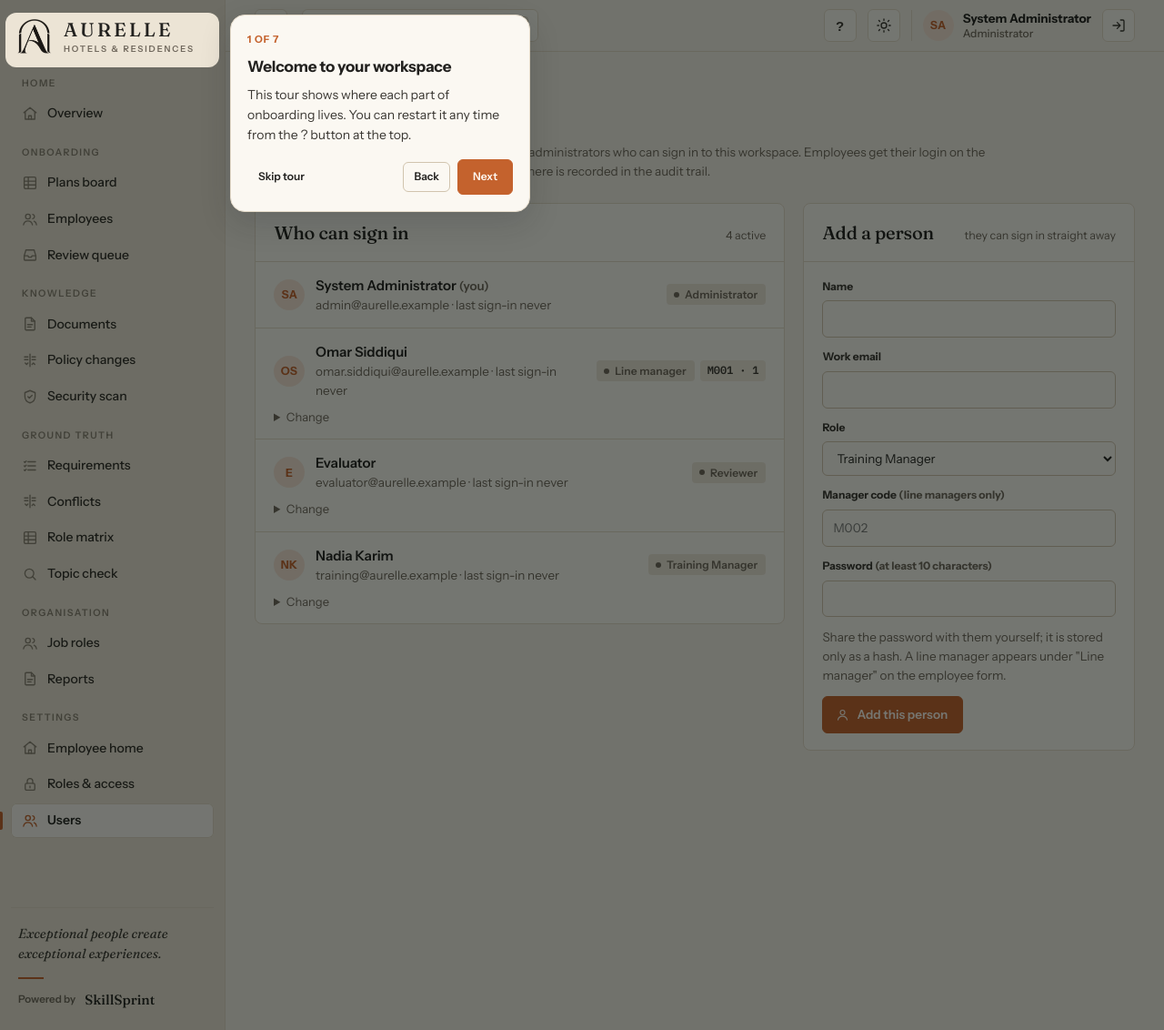
After one commit to 27fazeelat-spec/techwiz26, a Flask app: page /settings/users in a window 1280 px wide. The commit adds this page. Shown: the whole page at 91% size. Run offline with Flask 3, Linux system fonts and the light colour scheme; a user stored in the database is signed in; some libraries are stand-ins or nearby versions; some web fonts are replaced.

Commit message:
Settings > Users: the administrator adds training managers, reviewers, line managers and administrators, changes roles, resets passwords and switches logins off; line manager chosen from a list on the employee form

```diff
--- a/src/auth/models.py
+++ b/src/auth/models.py
@@ -92,6 +92,6 @@ def load_user(user_id):
         return None
     if account is None:
         return None
-    if isinstance(account, DemoAccount) and (not account.active or account.expires_at <= utcnow()):
-        return None                                               # an ended demo signs out on its next page
+    if not account.active or (isinstance(account, DemoAccount) and account.expires_at <= utcnow()):
+        return None                                               # a switched-off login or ended demo signs out on its next page
     return _identity(account)
--- a/src/navigation.py
+++ b/src/navigation.py
@@ -20,7 +20,8 @@ NAV = {
         ("Organisation", [("Job roles", "people.roles", "users", "people."),
                           ("Reports", "reports.index", "file", "reports.")]),
         ("Settings", [("Employee home", "settings.employee_home", "home", "settings.employee_home"),
-                      ("Roles & access", "settings.pages", "lock", "settings.pages")]),
+                      ("Roles & access", "settings.pages", "lock", "settings.pages"),
+                      ("Users", "settings.users", "users", "settings.users")]),
     ],
     "training_manager": [
         ("Home", [("Plans board", "main.trainer_dashboard", "home", "main.trainer_dashboard")]),
--- a/src/people/routes.py
+++ b/src/people/routes.py
@@ -6,7 +6,7 @@ from sqlalchemy import case, func, select
 from database import audit, db
 from database.models import Employee, JobRole, Property
 from src.rbac import has_permission, require_permission
-from src.services import people
+from src.services import people, users
 
 bp = Blueprint("people", __name__)
 
@@ -97,7 +97,7 @@ def role_detail(code):
 def _choices():
     return {"roles": db.session.scalars(select(JobRole).where(JobRole.status == "active").order_by(JobRole.name)).all(),
             "properties": db.session.scalars(select(Property).order_by(Property.name)).all(),
-            "levels": people.LEVELS, "shifts": people.SHIFTS}
+            "levels": people.LEVELS, "shifts": people.SHIFTS, "managers": users.managers()}
 
 
 @bp.route("/employees/new", methods=["GET", "POST"])
--- a/src/services/workspace.py
+++ b/src/services/workspace.py
@@ -79,7 +79,7 @@ PAGE_PERMISSION = {               # the permission each page needs (mirrors the
     "main.employee_dashboard": "dashboard.employee", "learning.modules": "learning.view",
     "learning.progress_page": "learning.view", "learning.assessments": "learning.view", "learning.resources": "learning.view",
     "learning.calendar": "learning.view", "learning.certificate": "learning.view",
-    "bot.ask": "bot.ask", "bot.team_questions": "bot.answer",
+    "bot.ask": "bot.ask", "bot.team_questions": "bot.answer", "settings.users": "accounts.manage",
 }
 REPORT_PERMISSIONS = ("reports.view", "reports.team")
 
--- a/src/settings_web/routes.py
+++ b/src/settings_web/routes.py
@@ -1,5 +1,5 @@
-"""Settings the administrator composes: the employee home and which pages each role sees."""
-from flask import Blueprint, flash, redirect, render_template, request, url_for
+"""Settings the administrator composes: the employee home, which pages each role sees, and staff logins."""
+from flask import Blueprint, abort, flash, redirect, render_template, request, url_for
 from flask_login import current_user
 
 from database import audit, db
@@ -56,3 +56,42 @@ def pages():
                            "needs": workspace.PAGE_PERMISSION.get(endpoint, "")}
         grid.append({"endpoint": endpoint, "label": label, "icon": icon, "group": group, "cells": cells})
     return render_template("settings/pages.html", roles=roles, grid=grid)
+
+
+@bp.route("/users", methods=["GET", "POST"])
+@require_permission("accounts.manage")
+def users():
+    from database.models import User
+    from src.services import users as accounts
+    from src.services.demo import MIN_PASSWORD
+    if request.method == "POST":
+        actor = audit.actor_from_user(current_user)
+        action = request.form.get("action")
+        try:
+            if action == "add":
+                user = accounts.add(request.form.get("name"), request.form.get("email"), request.form.get("role"),
+                                    request.form.get("password"), request.form.get("manager_code"), actor)
+                flash(f"{user.name} can now sign in as {user.email} ({accounts.STAFF_ROLES[user.app_role]}). "
+                      "Share the password with them yourself.", "success")
+            else:
+                user = db.session.get(User, int(request.form.get("id") or 0))
+                if user is None or user.app_role == "employee":
+                    abort(404)
+                if action == "role":
+                    accounts.change_role(user, request.form.get("role"), request.form.get("manager_code"), actor)
+                    flash(f"{user.name} is now {accounts.STAFF_ROLES[user.app_role]}.", "success")
+                elif action == "password":
+                    accounts.reset_password(user, request.form.get("password"), actor)
+                    flash(f"New password set for {user.email}; any lockout is cleared.", "success")
+                elif action in ("on", "off"):
+                    accounts.set_active(user, action == "on", actor)
+                    flash(f"{user.email} is {'active again' if action == 'on' else 'switched off and signed out'}.", "success")
+            return redirect(url_for("settings.users"))
+        except accounts.UserError as exc:
+            db.session.rollback()
+            flash(str(exc), "error")
+    people = accounts.staff()
+    employees = db.session.scalar(db.select(db.func.count()).select_from(User).where(User.app_role == "employee"))
+    return render_template("settings/users.html", people=people, roles=accounts.STAFF_ROLES, me=current_user.email,
+                           teams={u.employee_code: accounts.team_size(u.employee_code) for u in people if u.employee_code},
+                           employees=employees, min_password=MIN_PASSWORD, form=request.form)
--- a/static/css/terra.css
+++ b/static/css/terra.css
@@ -485,3 +485,24 @@
 .acard { max-width: 100%; }
 /* Long status badges (for example "Assigned ... by ...") wrap on small screens. */
 .badge--lg { white-space: normal; max-width: 100%; }
+
+/* Settings > Users ----------------------------------------------------------------------------------- */
+.userscols { display: grid; grid-template-columns: minmax(0, 1.6fr) minmax(0, 1fr); gap: 20px; align-items: start; }
+.userscols .acard__head { display: flex; justify-content: space-between; align-items: baseline; gap: 10px; padding: 16px 20px; border-bottom: 1px solid var(--line); }
+.userscols .acard__head h2 { font-family: var(--font-display); font-size: 20px; font-weight: 500; margin: 0; }
+.userlist { list-style: none; margin: 0; padding: 0; }
+.userrow { padding: 14px 20px; border-top: 1px solid var(--line); }
+.userrow:first-child { border-top: 0; }
+.userrow.is-off { opacity: 0.65; }
+.userrow__main { display: flex; gap: 12px; align-items: center; flex-wrap: wrap; }
+.userrow__main > div { flex: 1 1 200px; min-width: 0; }
+.userrow__main p { margin: 0; overflow-wrap: anywhere; }
+.userrow__name { font-weight: 600; }
+.userrow__tags { display: flex; gap: 6px; flex-wrap: wrap; align-items: center; }
+.userrow__more { margin-top: 8px; }
+.userrow__more summary { cursor: pointer; font-size: 13px; color: var(--muted); }
+.userrow__forms { display: grid; gap: 10px; margin-top: 10px; padding: 12px; border-radius: 8px; background: var(--surface-sunk); }
+.userform { display: flex; gap: 10px; align-items: flex-end; flex-wrap: wrap; }
+.userform label { display: grid; gap: 4px; }
+.useradd { display: grid; gap: 12px; padding: 18px 20px; }
+@media (max-width: 900px) { .userscols { grid-template-columns: 1fr; } }
--- /dev/null
+++ b/templates/settings/users.html
@@ -0,0 +1,72 @@
+{% extends "base.html" %}
+{% from "_macros.html" import icon %}
+{% block title %}Users{% endblock %}
+{% block content %}
+<div class="pagehead"><div><p class="eyebrow">Settings</p><h1>Users</h1>
+  <p class="pagehead__meta">Training managers, reviewers, line managers and administrators who can sign in to this workspace.
+    Employees get their login on the employee form ({{ employees }} employee login{{ 's' if employees != 1 }}).
+    Every change here is recorded in the audit trail.</p></div></div>
+
+<div class="userscols">
+  <section class="acard">
+    <div class="acard__head"><h2>Who can sign in</h2><span class="small muted">{{ people|selectattr('active')|list|length }} active</span></div>
+    <ul class="userlist">
+      {% for u in people %}
+      <li class="userrow{{ ' is-off' if not u.active }}">
+        <div class="userrow__main">
+          <span class="avatar" aria-hidden="true">{{ u.name.split()|map('first')|join('')|upper|truncate(2, true, '') }}</span>
+          <div>
+            <p class="userrow__name">{{ u.name }}{% if u.email == me %} <span class="muted small">(you)</span>{% endif %}</p>
+            <p class="small muted">{{ u.email }} · last sign-in {{ u.last_login_at.strftime('%d %b %Y, %H:%M') if u.last_login_at else 'never' }}</p>
+          </div>
+          <span class="userrow__tags">
+            <span class="badge badge--neutral">{{ roles[u.app_role] }}</span>
+            {% if u.employee_code %}<span class="tag mono" data-tip="Manager code · {{ teams.get(u.employee_code, 0) }} employee(s) report to them">{{ u.employee_code }} · {{ teams.get(u.employee_code, 0) }}</span>{% endif %}
+            {% if not u.active %}<span class="badge badge--bad">Switched off</span>{% elif u.locked_until %}<span class="badge badge--warn">Locked</span>{% endif %}
+          </span>
+        </div>
+        {% if u.email != me %}
+        <details class="userrow__more"><summary>Change</summary>
+          <div class="userrow__forms">
+            <form method="post" class="userform">
+              <input type="hidden" name="csrf_token" value="{{ csrf_token() }}"><input type="hidden" name="id" value="{{ u.id }}"><input type="hidden" name="action" value="role">
+              <label class="small">Role <select name="role">{% for key, label in roles.items() %}<option value="{{ key }}" {{ 'selected' if key == u.app_role }}>{{ label }}</option>{% endfor %}</select></label>
+              <label class="small">Manager code <input name="manager_code" type="text" value="{{ u.employee_code or '' }}" placeholder="M002" maxlength="20" size="8"></label>
+              <button class="btn btn--sm" type="submit">Save role</button>
+            </form>
+            <form method="post" class="userform" autocomplete="off">
+              <input type="hidden" name="csrf_token" value="{{ csrf_token() }}"><input type="hidden" name="id" value="{{ u.id }}"><input type="hidden" name="action" value="password">
+              <label class="small">New password <input name="password" type="password" minlength="{{ min_password }}" autocomplete="new-password" placeholder="at least {{ min_password }} characters"></label>
+              <button class="btn btn--sm" type="submit">Set password</button>
+            </form>
+            <form method="post" class="userform">
+              <input type="hidden" name="csrf_token" value="{{ csrf_token() }}"><input type="hidden" name="id" value="{{ u.id }}"><input type="hidden" name="action" value="{{ 'off' if u.active else 'on' }}">
+              <button class="btn btn--sm {{ 'btn--primary' if not u.active }}" type="submit">{{ 'Switch off this login' if u.active else 'Switch this login back on' }}</button>
+            </form>
+          </div>
+        </details>
+        {% endif %}
+      </li>
+      {% endfor %}
+    </ul>
+  </section>
+
+  <section class="acard">
+    <div class="acard__head"><h2>Add a person</h2><span class="small muted">they can sign in straight away</span></div>
+    <form method="post" class="useradd" autocomplete="off">
+      <input type="hidden" name="csrf_token" value="{{ csrf_token() }}"><input type="hidden" name="action" value="add">
+      {% set f = form if form.get('action') == 'add' else {} %}
+      <div class="field"><label for="u-name">Name</label><input id="u-name" name="name" type="text" value="{{ f.get('name', '') }}"></div>
+      <div class="field"><label for="u-email">Work email</label><input id="u-email" name="email" type="email" value="{{ f.get('email', '') }}"></div>
+      <div class="field"><label for="u-role">Role</label><select id="u-role" name="role">
+        {% for key, label in roles.items() %}<option value="{{ key }}" {{ 'selected' if f.get('role') == key }}>{{ label }}</option>{% endfor %}</select></div>
+      <div class="field"><label for="u-code">Manager code <span class="muted">(line managers only)</span></label>
+        <input id="u-code" name="manager_code" type="text" placeholder="M002" maxlength="20" value="{{ f.get('manager_code', '') }}"></div>
+      <div class="field"><label for="u-password">Password <span class="muted">(at least {{ min_password }} characters)</span></label>
+        <input id="u-password" name="password" type="password" minlength="{{ min_password }}" autocomplete="new-password"></div>
+      <p class="small muted">Share the password with them yourself; it is stored only as a hash. A line manager appears under "Line manager" on the employee form.</p>
+      <div><button class="btn btn--primary" type="submit">{{ icon('user', 15) }}Add this person</button></div>
+    </form>
+  </section>
+</div>
+{% endblock %}
```
Also changed, not shown: src/services/users.py (added, +124 -0 lines), templates/people/employee_form.html (+6 -1 lines), tests/test_users.py (added, +82 -0 lines), README.md.
